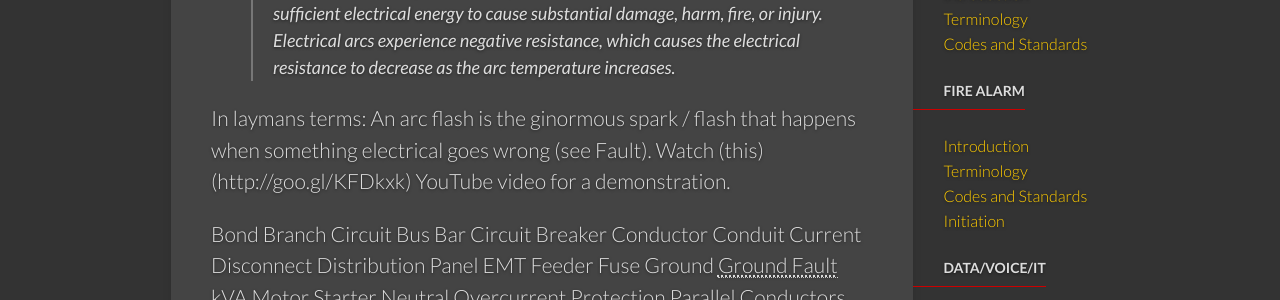
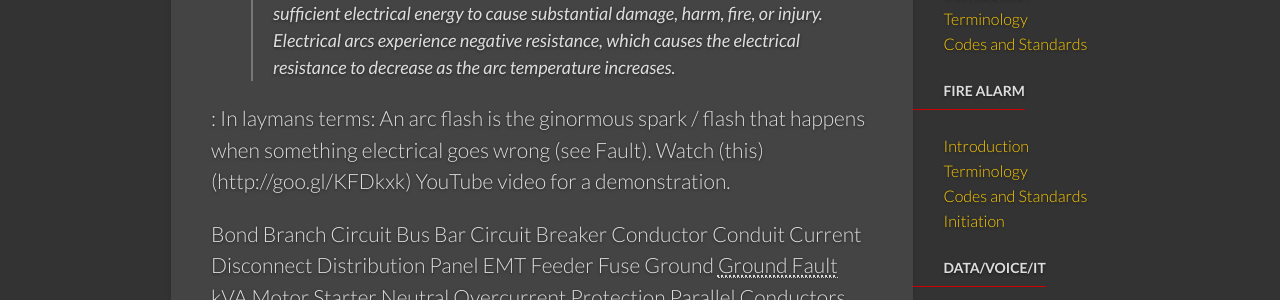
Before and after one commit to astallaert/astallaert.github.io, a Jekyll site: the page built from _ee/power-terminology.md, in a window 1280 px wide. Shown: the part 374-674 px from the top of the page. Built offline with Jekyll 4.4.1, drawn with Linux system fonts in a browser that asks for light colours.

```diff
--- a/_ee/power-terminology.md
+++ b/_ee/power-terminology.md
@@ -14,7 +14,7 @@ Arc Flash
 
 > An arc flash is the light and heat produced from an electric arc supplied with sufficient electrical energy to cause substantial damage, harm, fire, or injury. Electrical arcs experience negative resistance, which causes the electrical resistance to decrease as the arc temperature increases.
 
-In laymans terms: An arc flash is the ginormous spark / flash that happens when something electrical goes wrong (see Fault). Watch (this)(http://goo.gl/KFDkxk) YouTube video for a demonstration.
+: In laymans terms: An arc flash is the ginormous spark / flash that happens when something electrical goes wrong (see Fault). Watch (this)(http://goo.gl/KFDkxk) YouTube video for a demonstration.
 
 
 Bond
```
